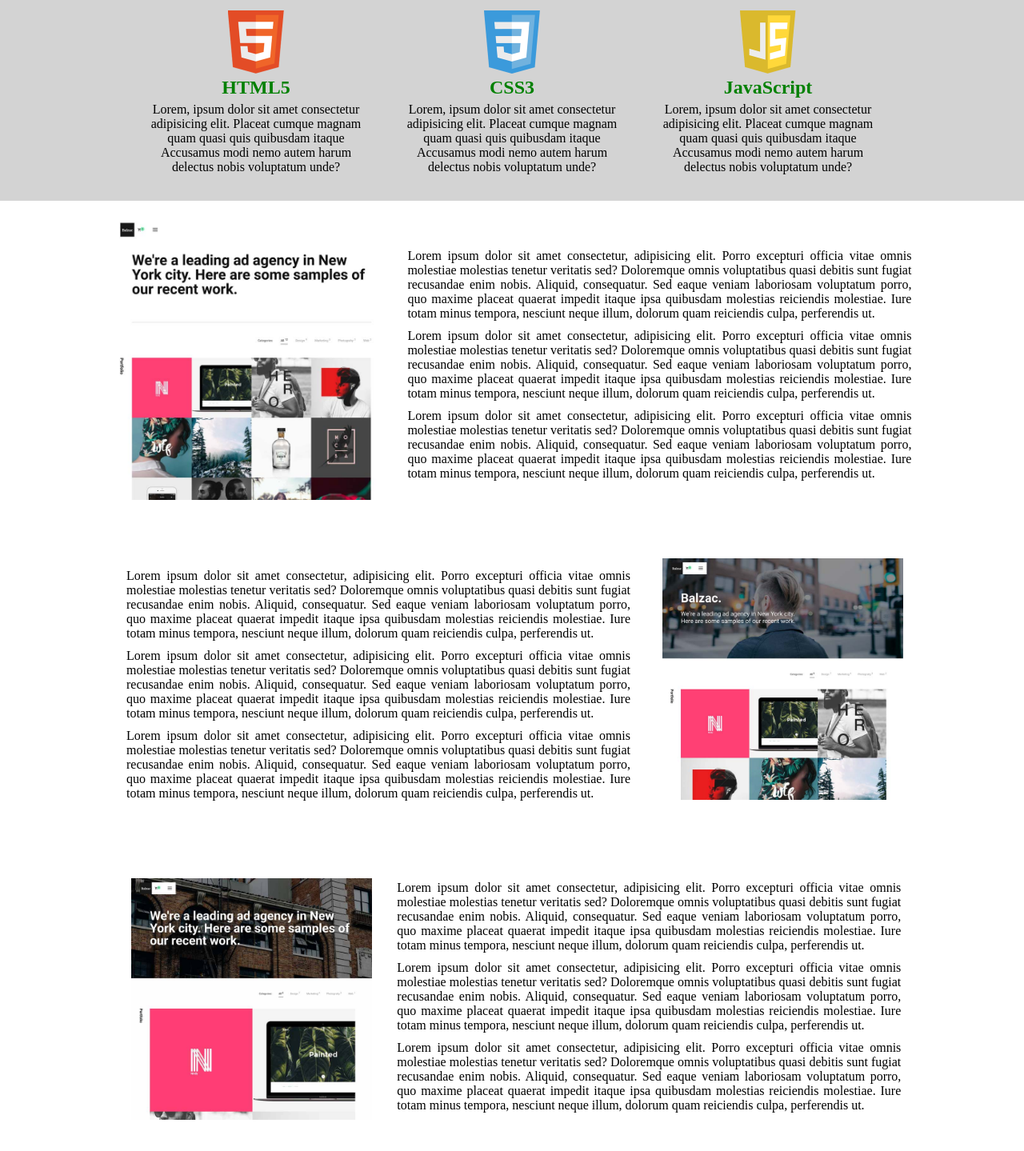
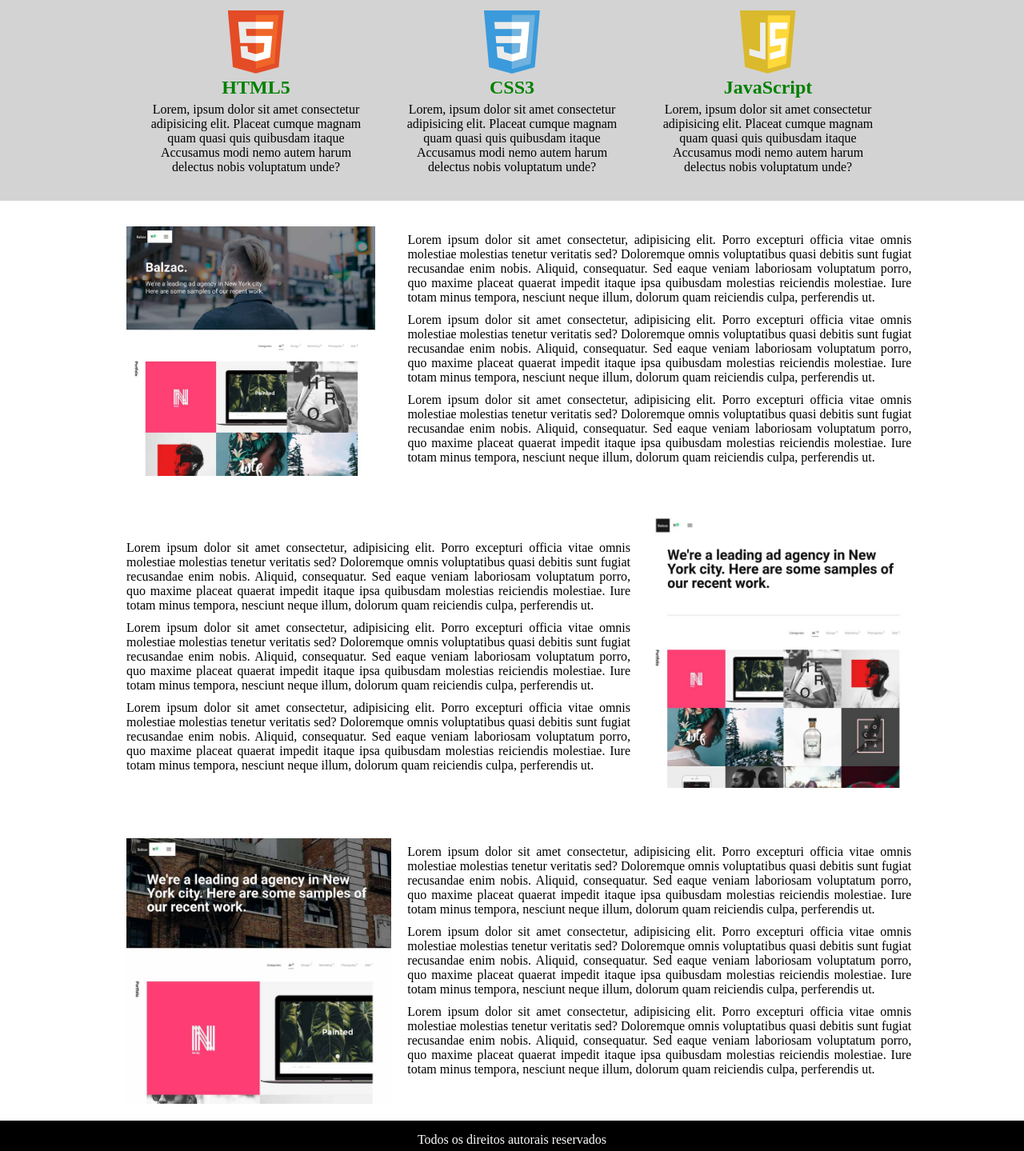
Before and after one commit to Phabliny/entrega_atividades_PWE, a plain HTML site: page atividade_21-06-2021/index.html in a window 1280 px wide. Shown: the part 369-1808 px from the top of the page at 80% size. Drawn offline with Linux system fonts and the light colour scheme.

Commit message:
Alterando a ordem das imagens

```diff
--- a/atividade_21-06-2021/css/style.css
+++ b/atividade_21-06-2021/css/style.css
@@ -101,6 +101,7 @@ section p{
 
 .portifolio01 img {
     width: 100%;
+    padding: 5% 0 5% 0;
 }
 
 .texto1 {
@@ -125,6 +126,7 @@ section p{
 
 .portifolio02 img {
     width: 100%;
+    padding: 5% 0 5% 0;
 }
 
 .texto2 p{
@@ -153,6 +155,7 @@ section p{
 
 .portifolio03 img {
     width: 100%;
+    padding: 5% 0 5% 0;
 }
 
 .texto3 {
@@ -195,7 +198,7 @@ footer > p {
     .portifolio01 {
         margin: 0px 10%;
         padding: 10px;
-        height: 400px;
+        height: 350px;
         justify-content: center;
         align-items: center;
         display: flex;
@@ -205,17 +208,19 @@ footer > p {
 
     .texto1 {
         width: 650px;
-        padding: 40px 10px 10px 10px;
+        padding: 20px 10px 0 10px;
         margin: 10px;
         height: 370px;
         text-align: justify;
     }
 
     .portifolio01 img {
-        margin:0px;
+        margin-top:30px;
         padding: 0px;
     }
+
     .img1 {
+        padding: 0 20px;
         width: 35%;
     }
 
@@ -225,8 +230,8 @@ footer > p {
     }
 
     .portifolio02 {
-        margin: 0px 10%;
-        padding: 10px;
+        margin: 0 10%;
+        padding: 0 10px;
         height: 400px;
         justify-content: center;
         align-items: center;
@@ -237,7 +242,7 @@ footer > p {
 
     .texto2 {
         width: 650px;
-        padding: 40px 10px 10px 10px;
+        padding: 60px 10px 0 10px;
         margin: 10px;
         height: 370px;
         text-align: justify;
@@ -246,9 +251,10 @@ footer > p {
     .portifolio02 img {
         margin:0px;
         padding: 0px;
+        margin-top:30px;
     }
+
     .img2 {
-        padding: 0 20px;
         width: 34%;
     }
 
@@ -270,18 +276,19 @@ footer > p {
 
     .texto3 {
         width: 650px;
-        padding: 35px 10px 10px 10px;
+        padding: 40px 10px 0 10px;
         margin-left: 30px;
         height: 370px;
         text-align: justify;
     }
 
     .portifolio03 img {
-        margin:0 20px 0 20px;
+        margin: 30px 20px 0 20px;
         padding: 0px;
     }
+
     .img3 {
-        width: 30%;
+        width: 33%;
     }
 
     .texto3 p:last-child {
--- a/atividade_21-06-2021/index.html
+++ b/atividade_21-06-2021/index.html
@@ -42,7 +42,7 @@
         <section>
             <div class="portifolio01">
                 <div class="img1">
-                    <img src="img/portifolio01.jpg">
+                    <img src="img/portifolio02.jpg">
                 </div>
                 <div class="texto1">
                     <p>Lorem ipsum dolor sit amet consectetur, adipisicing elit. Porro excepturi officia vitae omnis molestiae molestias tenetur veritatis sed? Doloremque omnis voluptatibus quasi debitis sunt fugiat recusandae enim nobis. Aliquid, consequatur. Sed eaque veniam laboriosam voluptatum porro, quo maxime placeat quaerat impedit itaque ipsa quibusdam molestias reiciendis molestiae. Iure totam minus tempora, nesciunt neque illum, dolorum quam reiciendis culpa, perferendis ut.</p>
@@ -58,7 +58,7 @@
                     <p>Lorem ipsum dolor sit amet consectetur, adipisicing elit. Porro excepturi officia vitae omnis molestiae molestias tenetur veritatis sed? Doloremque omnis voluptatibus quasi debitis sunt fugiat recusandae enim nobis. Aliquid, consequatur. Sed eaque veniam laboriosam voluptatum porro, quo maxime placeat quaerat impedit itaque ipsa quibusdam molestias reiciendis molestiae. Iure totam minus tempora, nesciunt neque illum, dolorum quam reiciendis culpa, perferendis ut.</p>
                 </div>
                 <div class="img2">
-                    <img src="img/portifolio02.jpg">
+                    <img src="img/portifolio01.jpg">
             </div>
             </div>
 
```
